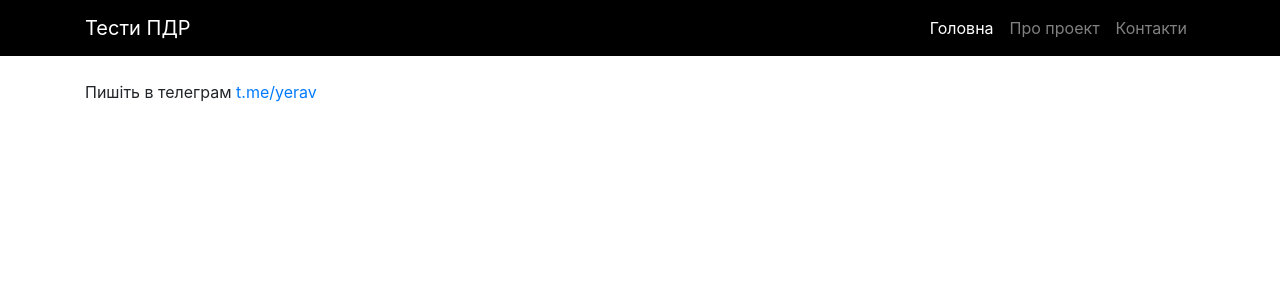
After one commit to ravlyuk/green-way-free, a FastAPI app: template api/templates/contact.html in a window 1280 px wide. The commit adds this page. Shown: the top 300 px of the page. Run offline with FastAPI, Linux system fonts and the light colour scheme; the template is opened without the code that fills it: most values are stand-ins (such as "Sample title", 1, 10 or a date in 2020); some libraries are stand-ins or nearby versions.

Commit message:
Add contact page, add back to list of subjects, add link for logo

```diff
--- a/api/app.py
+++ b/api/app.py
@@ -27,6 +27,11 @@ def about(request: Request):
     return templates.TemplateResponse('about.html', {"request": request})
 
 
+@app.get('/pdr/contact')
+def contact(request: Request):
+    return templates.TemplateResponse('contact.html', {"request": request})
+
+
 @app.get('/pdr/{pk}')
 def subject(request: Request, pk: int | float):
     subject_name = get_subjects().get(pk)
--- a/api/templates/base.html
+++ b/api/templates/base.html
@@ -17,7 +17,7 @@
 <!-- Fixed top menu and logo -->
 <nav class="navbar navbar-expand-lg navbar-dark fixed-top">
     <div class="container">
-        <a class="navbar-brand" href="#">Тести ПДР</a>
+        <a class="navbar-brand" href="/pdr">Тести ПДР</a>
         <button class="navbar-toggler" type="button" data-toggle="collapse" data-target="#navbarResponsive"
                 aria-controls="navbarResponsive" aria-expanded="false" aria-label="Toggle navigation">
             <span class="navbar-toggler-icon"></span>
@@ -31,7 +31,7 @@
                     <a class="nav-link" href="/pdr/about">Про проект</a>
                 </li>
                 <li class="nav-item">
-                    <a class="nav-link" href="#">Контакти</a>
+                    <a class="nav-link" href="/pdr/contact">Контакти</a>
                 </li>
             </ul>
         </div>
--- /dev/null
+++ b/api/templates/contact.html
@@ -0,0 +1,10 @@
+{% extends 'base.html' %}
+
+{% block title %}{{ title }}{% endblock %}
+
+{% block content %}
+    <div class="container main-container">
+        <p>Пишіть в телеграм <a href="t.me/yerav" target="_blank">t.me/yerav</a></p>
+    </div>
+
+{% endblock %}
--- a/api/templates/subject.html
+++ b/api/templates/subject.html
@@ -5,6 +5,10 @@
 {% block content %}
 
     <div class="container mt-3 main-container">
+        <div style="margin-bottom: 20px;">
+            <a href="/pdr/">Повернутись до списку тем</a>
+        </div>
+
         <button class="btn-up" onclick="scrollToTop()"></button>
 
         <!-- Title and number of questions -->
@@ -21,8 +25,10 @@
 
         </div>
 
+
         <!-- Results container -->
         <div class="results-container mb-4">
+
             <div>
                 <div class="p-2">
                     <div class="text-success mb-1">Правильно:</div>
```
